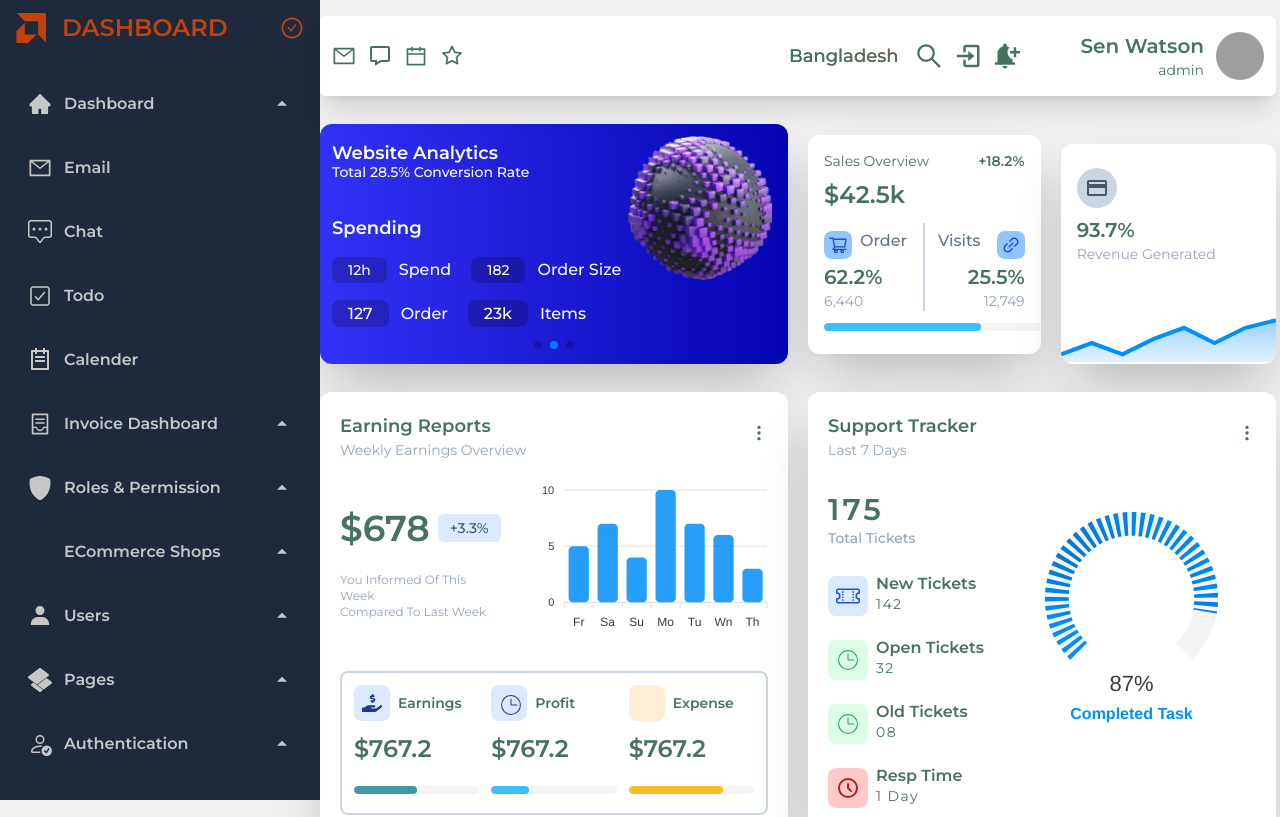
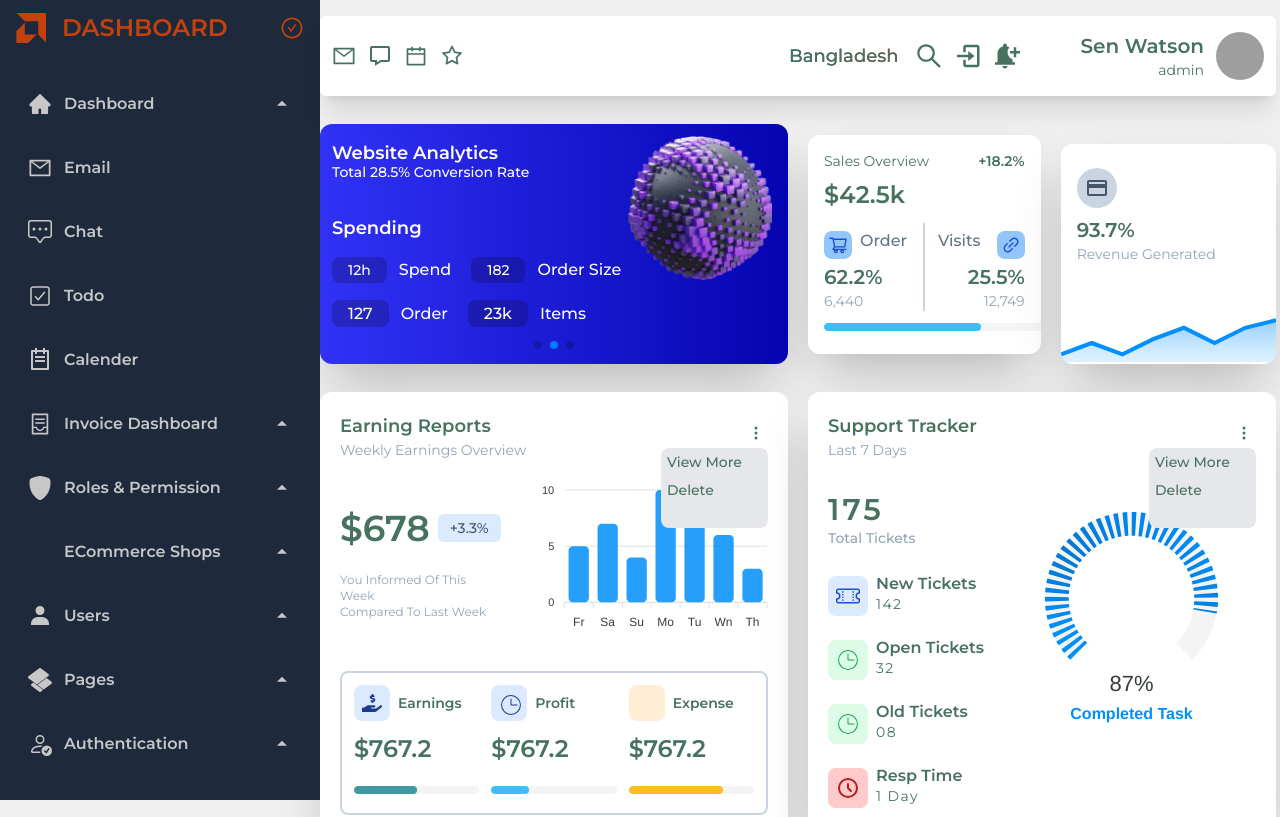
Before and after one commit to saifularafat/admin-dashboard-design, a React (Vite) app: page /dashboard/analytics in a window 1280 px wide. Shown: the top 817 px of the page. Built offline with nearby package versions, Linux system fonts and the light colour scheme; grey boxes are pictures that could not be loaded; some icons are missing; a web font is replaced by a local one.

Commit message:
apply the othaers component

```diff
--- a/src/components/ThreeDotButton/ShowButtonInfo.jsx
+++ b/src/components/ThreeDotButton/ShowButtonInfo.jsx
@@ -1,16 +1,14 @@
 import { Link } from "react-router-dom";
 import useTheme from "../../pages/Shared/useTheme";
 
-const ShowButtonInfo = ({btnLink1,title1,btnLink2,title2,btnLink3,title3, btnLink4,title4, XSite, YSite }) => {
-    const {isDarkMode} = useTheme();
+const ShowButtonInfo = ({ btnLink1, title1, btnLink2, title2, btnLink3, title3, XSite, YSite }) => {
+    const { isDarkMode } = useTheme();
     return (
-        <div className={`${isDarkMode ? 'bg-slate-900' : 'bg-gray-200'} absolute ${XSite} ${YSite} text-accent w-auto transition-all duration-300 rounded-lg z-10`}>
+        <div className={`${isDarkMode ? 'bg-slate-800' : 'bg-gray-200'} absolute ${XSite} ${YSite} text-accent w-auto transition-all duration-300 rounded-lg z-10`}>
             <Link to={btnLink1} className="siteBTN">{title1}</Link>
             <Link to={btnLink2} className="siteBTN">{title2}</Link>
             <Link to={btnLink3} className="siteBTN">{title3}</Link>
-            <Link to={btnLink4} className="siteBTN">{title4}</Link>
         </div>
     );
-};
-
+}
 export default ShowButtonInfo;
--- a/src/index.css
+++ b/src/index.css
@@ -46,7 +46,7 @@ body {
 }
 /* Site Button Style */
 .siteBTN{
-  @apply text-sm text-center inline-block hover:bg-slate-300
+  @apply text-sm inline-block hover:bg-slate-300
   hover:text-success w-full px-[6px] py-1 font-medium capitalize
   rounded-t-lg transition-all duration-200
 }
--- a/src/pages/Dashboard/Analytics/LeftReport.jsx
+++ b/src/pages/Dashboard/Analytics/LeftReport.jsx
@@ -6,21 +6,29 @@ import { LiaCcPaypal } from "react-icons/lia";
 import ReactApexChart from "react-apexcharts";
 import { useState } from "react";
 import { earningReportBarChart } from "../../../AllChartData";
+import ShowButtonInfo from "../../../components/ThreeDotButton/ShowButtonInfo";
 
 const LeftReport = () => {
+    const [showMenu, setShowMenu] = useState(false)
     const { isDarkMode } = useTheme();
     const [bar] = useState(earningReportBarChart)
     return (
         <div className={`${isDarkMode ? 'bg-slate-900' : 'bg-white'} text-accent shadow-2xl p-5 overflow-hidden rounded-xl`}>
-            <div className="flex items-center justify-between ">
+            <div className="flex items-center justify-between relative">
                 <div>
                     <h3 className="text-lg font-semibold">Earning Reports</h3>
                     <p className="text-sm text-slate-400">Weekly Earnings Overview</p>
                 </div>
-                <div>
-                    <button>
-                        <BsThreeDotsVertical className="text-lg" />
+                <div className="">
+                    <button
+                        onClick={() => setShowMenu(!showMenu)}
+                        className="" >
+                        <BsThreeDotsVertical className="w-6 h-6 hover:bg-slate-300 hover:rounded-xl p-1 transition-all duration-200" />
                     </button>
+                    {
+                        !showMenu &&
+                        <ShowButtonInfo btnLink1='' title1="view More" btnLink2='' title2="Delete" XSite="left-3/4" YSite="top-9" />
+                    }
                 </div>
             </div>
             <div className="md:flex gap-6">
@@ -29,7 +37,7 @@ const LeftReport = () => {
                     <p className="text-xs text-slate-400 pt-6">You informed of this week <br /> compared to last week</p>
                 </div>
                 <div>
-                    <ReactApexChart options={bar.options} series={bar.series}  type="bar" height={180}/>
+                    <ReactApexChart options={bar.options} series={bar.series} type="bar" height={180} />
                 </div>
             </div>
             <div className="grid grid-cols-1 md:grid-cols-3 gap-3 mt-4 border-[2px] border-solid border-slate-300 rounded-lg p-3 overflow-hidden">
--- a/src/pages/Dashboard/Analytics/RightSupport.jsx
+++ b/src/pages/Dashboard/Analytics/RightSupport.jsx
@@ -5,21 +5,29 @@ import { CiClock2 } from "react-icons/ci";
 import ReactApexChart from "react-apexcharts";
 import { useState } from "react";
 import { supportTicketRadialBar } from "../../../AllChartData";
+import ShowButtonInfo from "../../../components/ThreeDotButton/ShowButtonInfo";
 
 const RightSupport = () => {
+    const [showMenu, setShowMenu] = useState(false)
     const { isDarkMode } = useTheme()
     const [radialBar] = useState(supportTicketRadialBar);
     return (
         <div className={`${isDarkMode ? 'bg-slate-900' : 'bg-white'} text-accent shadow-2xl p-5 overflow-hidden rounded-xl`}>
-            <div className="flex items-center justify-between ">
+            <div className="flex items-center justify-between relative">
                 <div>
                     <h3 className="text-lg font-semibold">Support Tracker</h3>
                     <p className="text-sm text-slate-400">Last 7 Days</p>
                 </div>
-                <div>
-                    <button>
-                        <BsThreeDotsVertical className="text-lg" />
+                <div className="">
+                    <button
+                        onClick={() => setShowMenu(!showMenu)}
+                        className="" >
+                        <BsThreeDotsVertical className="w-6 h-6 hover:bg-slate-300 hover:rounded-xl p-1 transition-all duration-200" />
                     </button>
+                    {
+                        !showMenu &&
+                        <ShowButtonInfo btnLink1='' title1="view More" btnLink2='' title2="Delete" XSite="left-3/4" YSite="top-9" />
+                    }
                 </div>
             </div>
             <div className="grid grid-cols-1 md:grid-cols-5 gap-5 pt-6">
```
